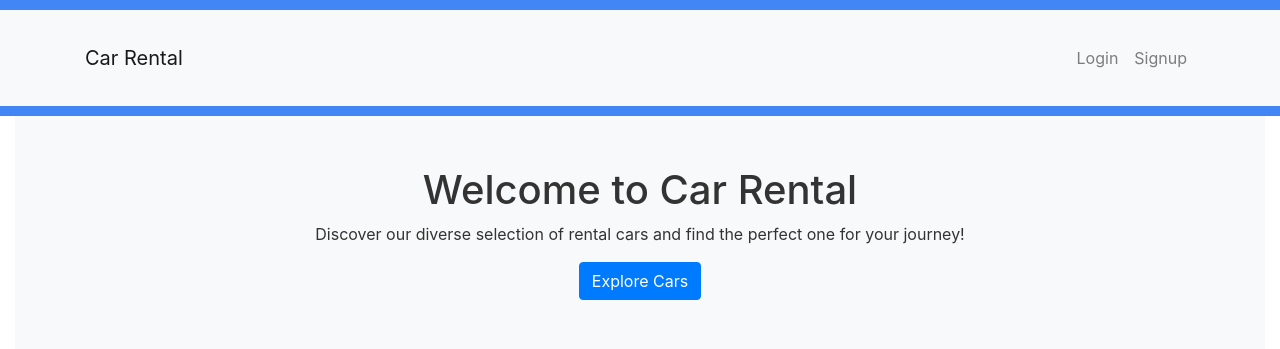
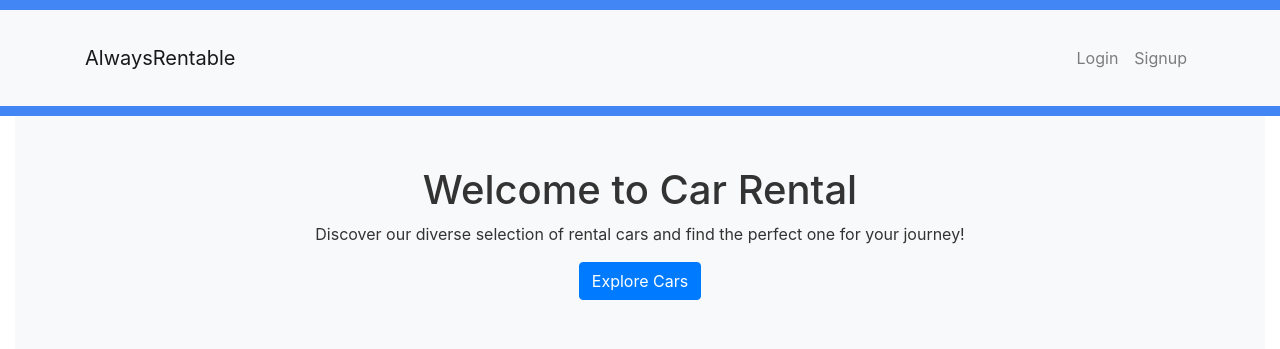
Before and after one commit to Deviously3011/rent-a-car, a PHP site: page /index.php in a window 1280 px wide. Shown: the top 349 px of the page. Run offline with PHP 8.4, Linux system fonts and the light colour scheme; data comes from the database, SQL or seed files in the repository; some libraries are stand-ins or nearby versions.

Commit message:
Update header.php

```diff
--- a/RentaCar/car-rental2/includes/header.php
+++ b/RentaCar/car-rental2/includes/header.php
@@ -25,7 +25,7 @@ if (session_status() == PHP_SESSION_NONE) {
     <header>
         <nav class="navbar navbar-expand-lg navbar-light bg-light">
             <div class="container">
-                <a class="navbar-brand" href="/car-rental2/index.php">Car Rental</a>
+                <a class="navbar-brand" href="/car-rental2/index.php">AlwaysRentable</a>
 
                 <div class="collapse navbar-collapse" id="navbarNav">
                     <ul class="navbar-nav ml-auto">
```
